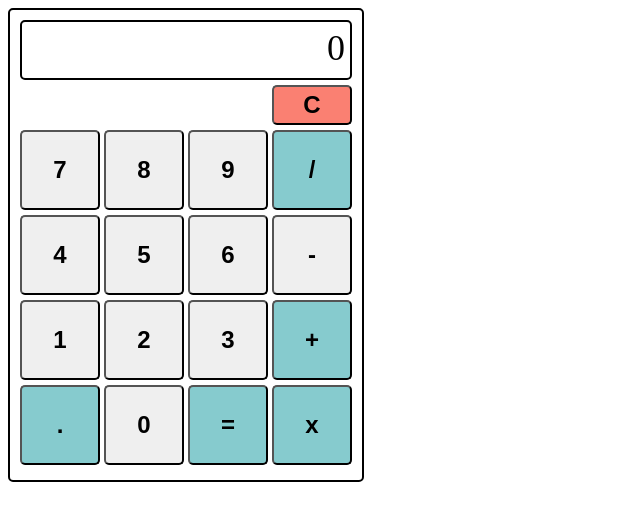
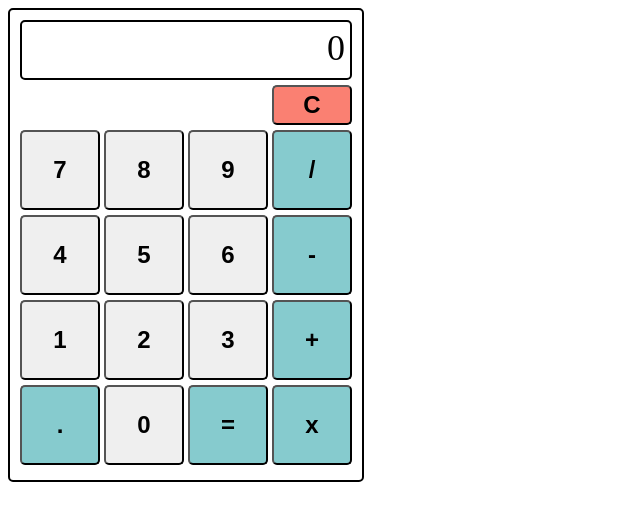
Before and after one commit to SedyhArt/calculator, a plain HTML site: page index.html in a window 1280 px wide. Shown: the whole page, without its empty margins (0-640 px from the left). Drawn offline with Linux system fonts and the light colour scheme.

Commit message:
устранена опечатка

```diff
--- a/index.html
+++ b/index.html
@@ -24,7 +24,7 @@
         <button class="inputs__btn" id='4' data-value='4'>4</button>
         <button class="inputs__btn" id='5' data-value='5'>5</button>
         <button class="inputs__btn" id='6' data-value='6'>6</button>
-        <button class="inputs__btn" id='sub' data-value='-'>-</button>
+        <button class="inputs__btn sign" id='sub' data-value='-'>-</button>
       </div>
       <div class="inputs__row">
         <button class="inputs__btn" id='1' data-value='1'>1</button>
```
